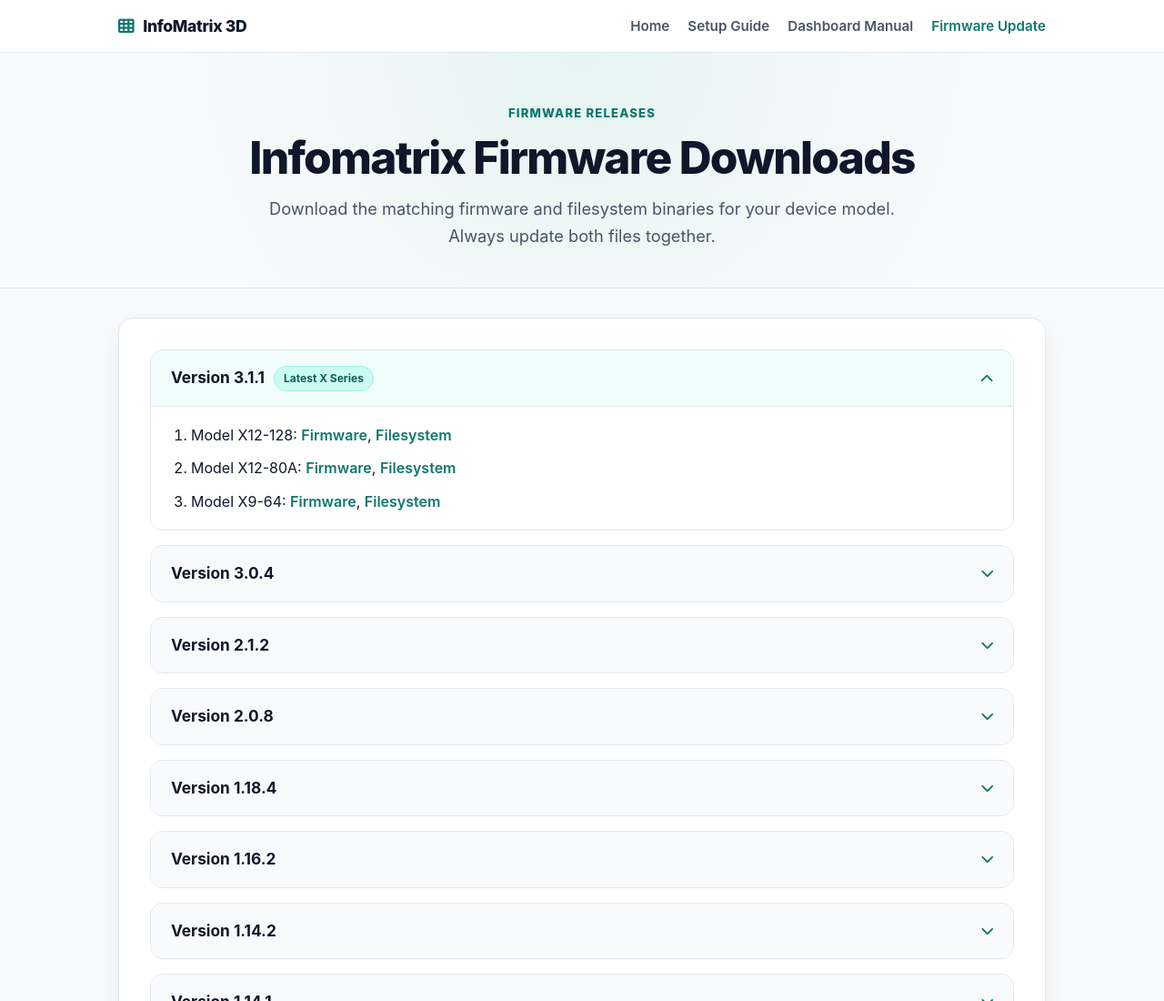
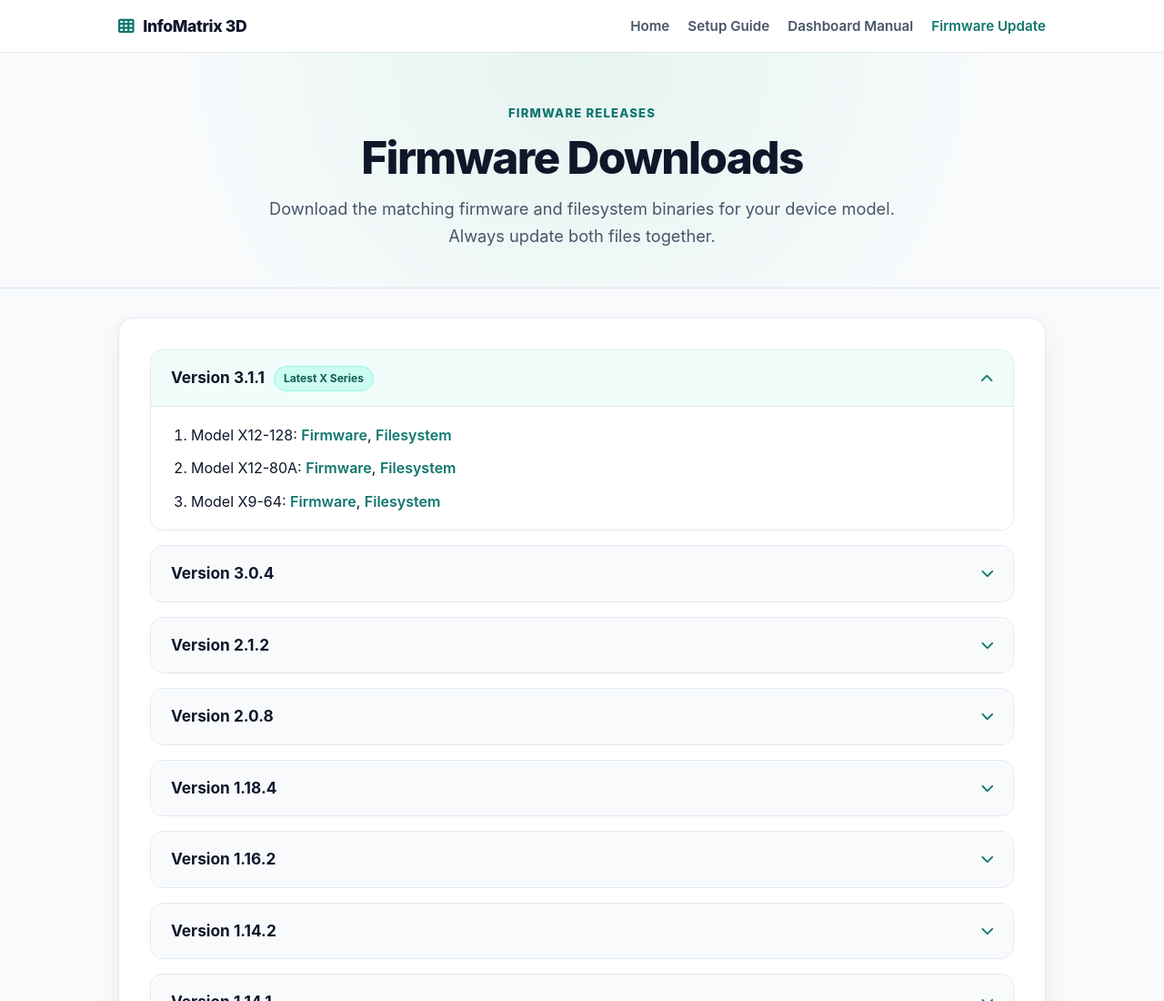
Before and after one commit to mortuza001/matrix_update, a plain HTML site: page index3.html in a window 1280 px wide. Shown: the top 1100 px of the page at 91% size. Drawn offline with Linux system fonts and the light colour scheme.

Commit message:
Update index3.html

```diff
--- a/index3.html
+++ b/index3.html
@@ -276,7 +276,7 @@
 
   <header>
     <p class="eyebrow">Firmware Releases</p>
-    <h1>Infomatrix Firmware Downloads</h1>
+    <h1>Firmware Downloads</h1>
     <p class="tagline">Download the matching firmware and filesystem binaries for your device model. Always update both files together.</p>
   </header>
 
```
